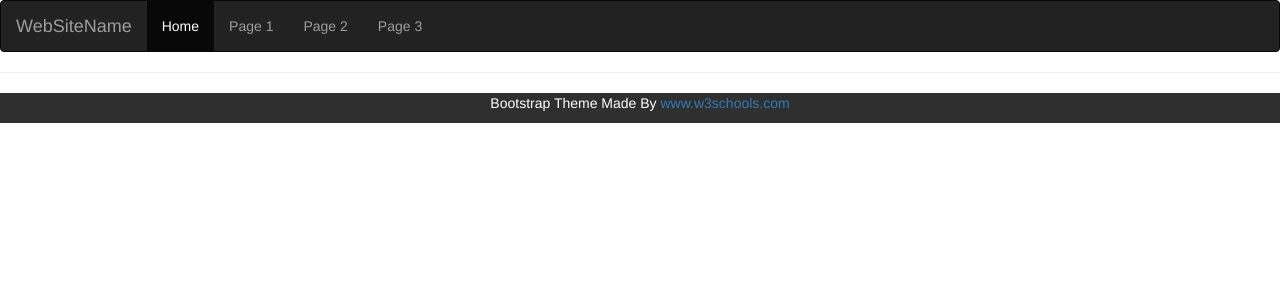
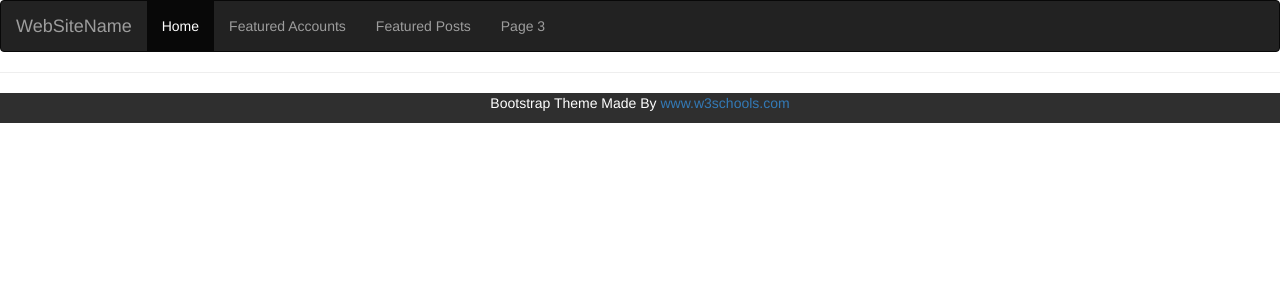
Before and after one commit to AlexHuynh23/DjangoProject, a Django app: page / in a window 1280 px wide. Shown: the top 300 px of the page. Run offline with Django 3.2, Linux system fonts and the light colour scheme; some libraries are stand-ins or nearby versions.

```diff
--- a/accounts/templates/accounts/navbar.html
+++ b/accounts/templates/accounts/navbar.html
@@ -1,13 +1,12 @@
-
 <nav class="navbar navbar-inverse">
   <div class="container-fluid">
     <div class="navbar-header">
-      <a class="navbar-brand" href="#">WebSiteName</a>
+      <a class="navbar-brand" href="/">WebSiteName</a>
     </div>
     <ul class="nav navbar-nav">
       <li class="active"><a href="#">Home</a></li>
-      <li><a href="#">Page 1</a></li>
-      <li><a href="#">Page 2</a></li>
+      <li><a href="/account/profile">Featured Accounts</a></li>
+      <li><a href="/account/featured">Featured Posts</a></li>
       <li><a href="#">Page 3</a></li>
     </ul>
   </div>
```
